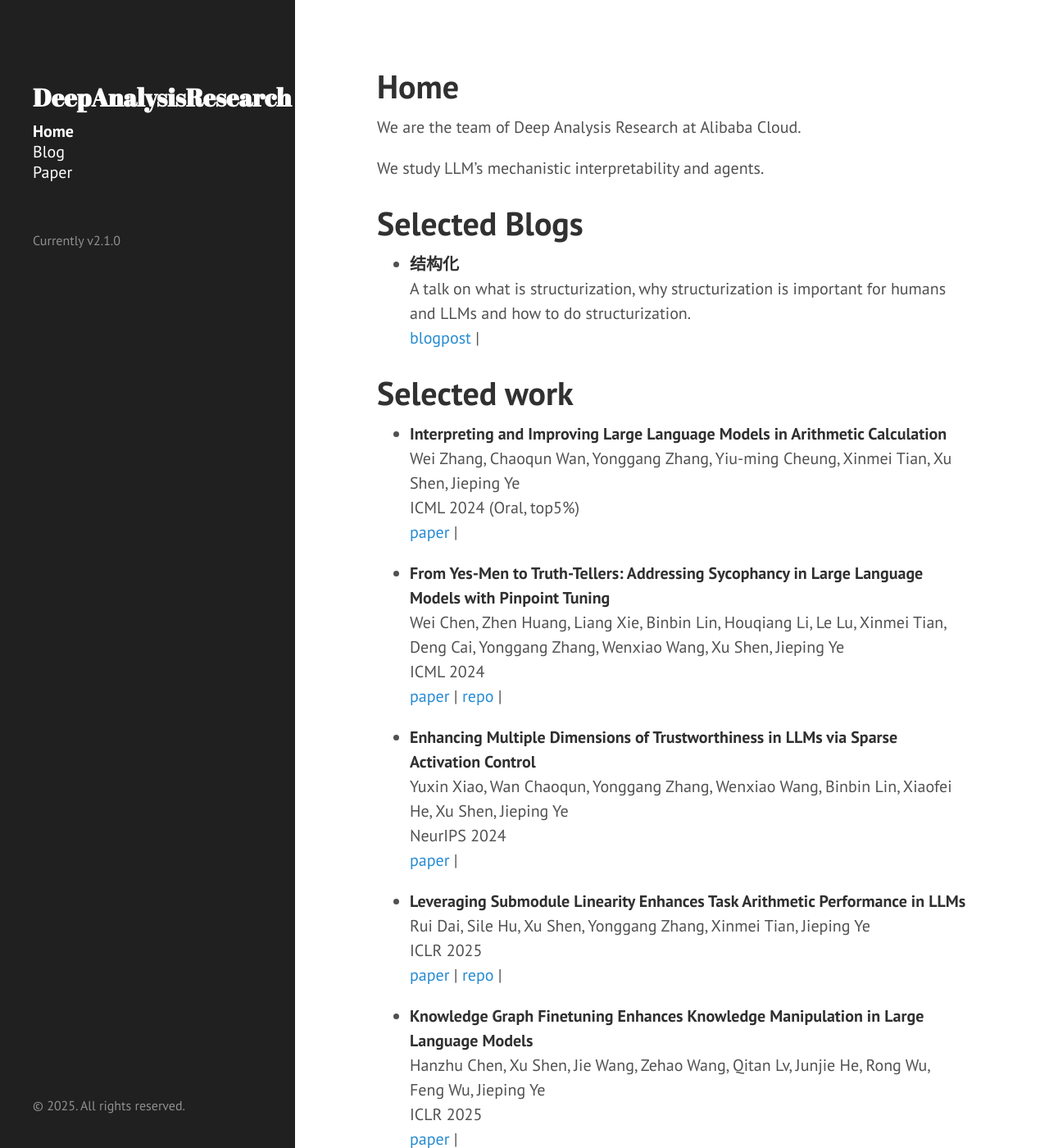
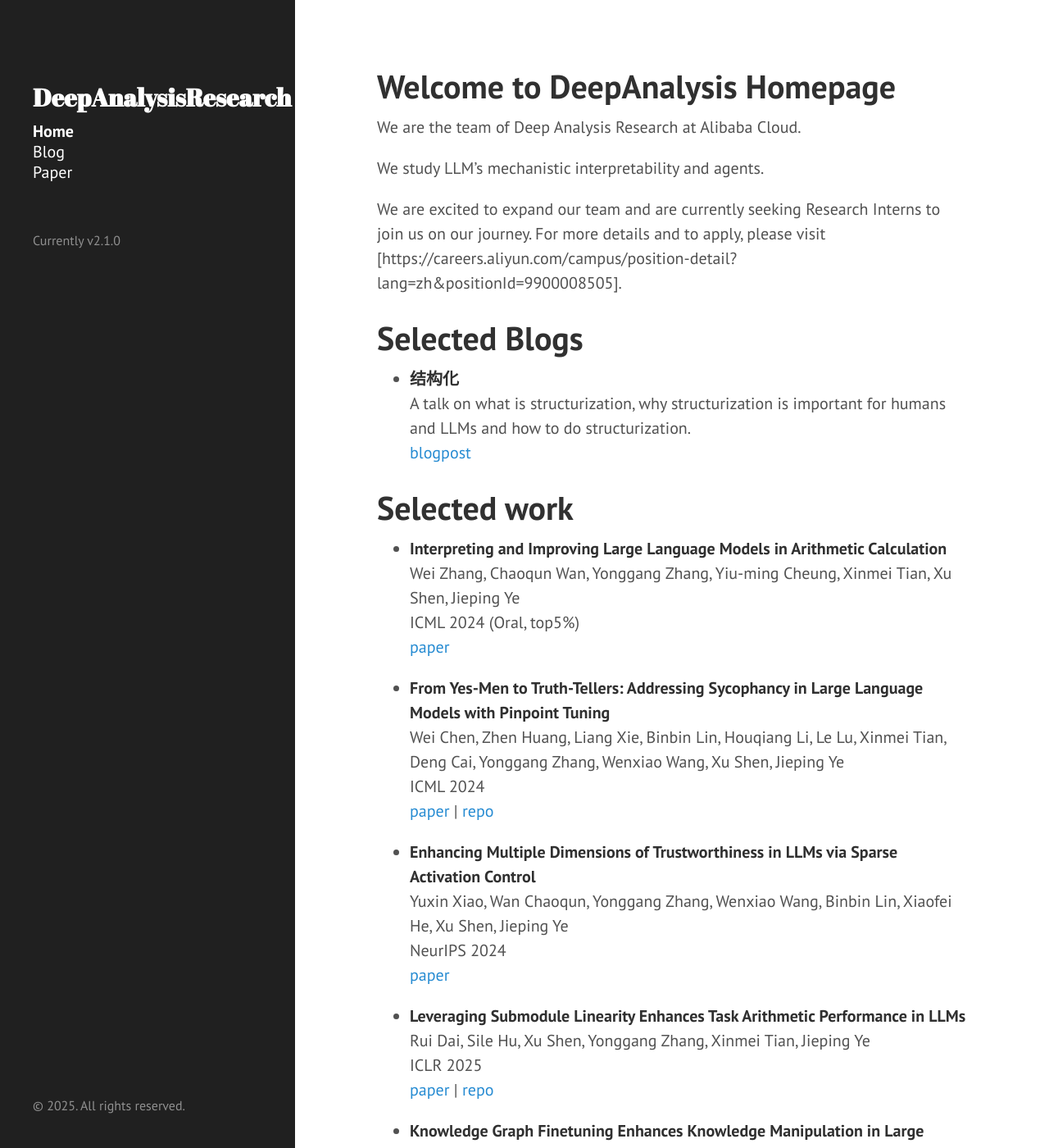
Before and after one commit to snowaner-ustc/snowaner-ustc.github.io, a Jekyll site: the page built from index.md, in a window 1280 px wide and 1400 px high. Shown: the whole window at 82% size. Built offline with Jekyll 4.4.1, drawn with Linux system fonts in a browser that asks for light colours; Markdown is read by kramdown in place of the engine named in the settings.

Commit message:
Update index.md

```diff
--- a/index.md
+++ b/index.md
@@ -1,6 +1,6 @@
 ---
 layout: page
-title: Home
+title: Welcome to DeepAnalysis Homepage
 permalink: /index.html
 ---
 
@@ -8,11 +8,13 @@ We are the team of Deep Analysis Research at Alibaba Cloud.
 
 We study LLM's mechanistic interpretability and agents.
 
+We are excited to expand our team and are currently seeking Research Interns to join us on our journey. For more details and to apply, please visit [https://careers.aliyun.com/campus/position-detail?lang=zh&positionId=9900008505].
+
 # Selected Blogs
 
 - **结构化** <br>
   A talk on what is structurization, why structurization is important for humans and LLMs and how to do structurization. <br>
-    [blogpost](_posts/2025-04-22-Structurization.md) |
+    [blogpost](_posts/2025-04-22-Structurization.md)
 
 
 # Selected work
@@ -20,40 +22,40 @@ We study LLM's mechanistic interpretability and agents.
 - **Interpreting and Improving Large Language Models in Arithmetic Calculation** <br>
   Wei Zhang, Chaoqun Wan, Yonggang Zhang, Yiu-ming Cheung, Xinmei Tian, Xu Shen, Jieping Ye <br>
   ICML 2024 (Oral, top5%) <br>
-    [paper](https://arxiv.org/abs/2409.01659) |
+    [paper](https://arxiv.org/abs/2409.01659)
 
 - **From Yes-Men to Truth-Tellers: Addressing Sycophancy in Large Language Models with Pinpoint Tuning** <br>
     Wei Chen, Zhen Huang, Liang Xie, Binbin Lin, Houqiang Li, Le Lu, Xinmei Tian, Deng Cai, Yonggang Zhang, Wenxiao Wang, Xu Shen, Jieping Ye <br>
     ICML 2024 <br>
     [paper](https://arxiv.org/abs/2409.01658) |
-    [repo](https://github.com/deep-analysis-research/sycophancy-interpretability) |
+    [repo](https://github.com/deep-analysis-research/sycophancy-interpretability)
 
 - **Enhancing Multiple Dimensions of Trustworthiness in LLMs via Sparse Activation Control** <br>
   Yuxin Xiao, Wan Chaoqun, Yonggang Zhang, Wenxiao Wang, Binbin Lin, Xiaofei He, Xu Shen, Jieping Ye <br>
   NeurIPS 2024 <br>
-    [paper](https://arxiv.org/abs/2411.02461) |
+    [paper](https://arxiv.org/abs/2411.02461)
 
 - **Leveraging Submodule Linearity Enhances Task Arithmetic Performance in LLMs** <br>
   Rui Dai, Sile Hu, Xu Shen, Yonggang Zhang, Xinmei Tian, Jieping Ye <br>
   ICLR 2025 <br>
     [paper](https://arxiv.org/abs/2504.10902) |
-    [repo](https://github.com/deep-analysis-research/SLTA) |
+    [repo](https://github.com/deep-analysis-research/SLTA)
 
 - **Knowledge Graph Finetuning Enhances Knowledge Manipulation in Large Language Models** <br>
   Hanzhu Chen, Xu Shen, Jie Wang, Zehao Wang, Qitan Lv, Junjie He, Rong Wu, Feng Wu, Jieping Ye <br>
   ICLR 2025 <br>
-    [paper](https://openreview.net/forum?id=oMFOKjwaRS) |
+    [paper](https://openreview.net/forum?id=oMFOKjwaRS)
 
 
 - **Interpretable Composition Attribution Enhancement for Visio-linguistic Compositional Understanding** <br>
   Wei Li, Zhen Huang, Xinmei Tian, Le Lu, Houqiang Li, Xu Shen, Jieping Ye <br>
   EMNLP 2024 (Main) <br>
-    [paper](hhttps://aclanthology.org/2024.emnlp-main.810.pdf) |
+    [paper](hhttps://aclanthology.org/2024.emnlp-main.810.pdf)
 
 - **SAC-KG: Exploiting Large Language Models as Skilled Automatic Constructors for Domain Knowledge Graphs** <br>
   Hanzhu Chen, Xu Shen, Qitan Lv, Jie Wang, Xiaoqi Ni, Jieping Ye <br>
   ACL 2024 (Main) <br>
-    [paper](https://arxiv.org/abs/2410.02811) |
+    [paper](https://arxiv.org/abs/2410.02811)
 
 # Favorite talks
 - [An Observation on Generalization](https://www.youtube.com/watch?v=AKMuA_TVz3A)
```
